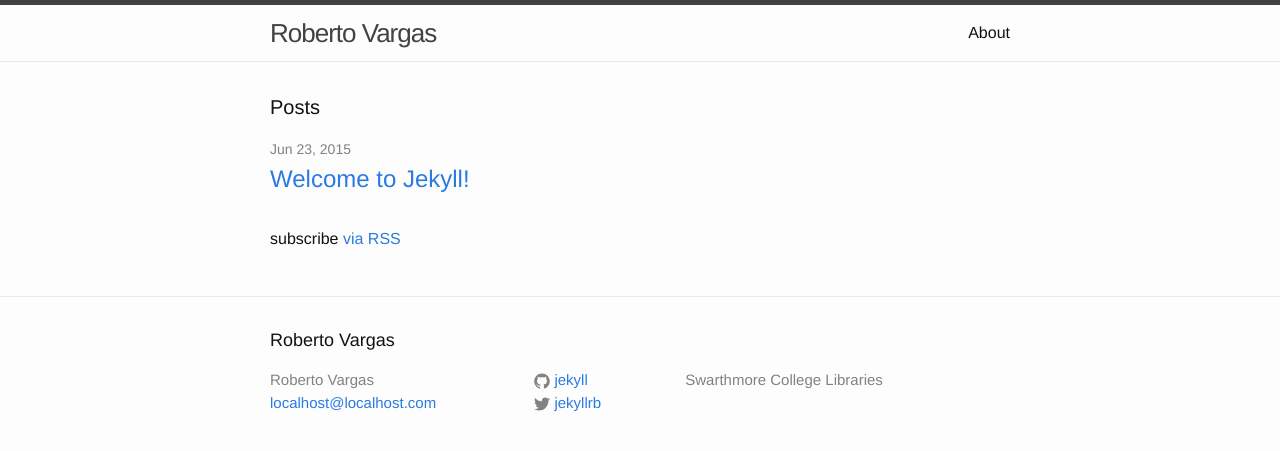
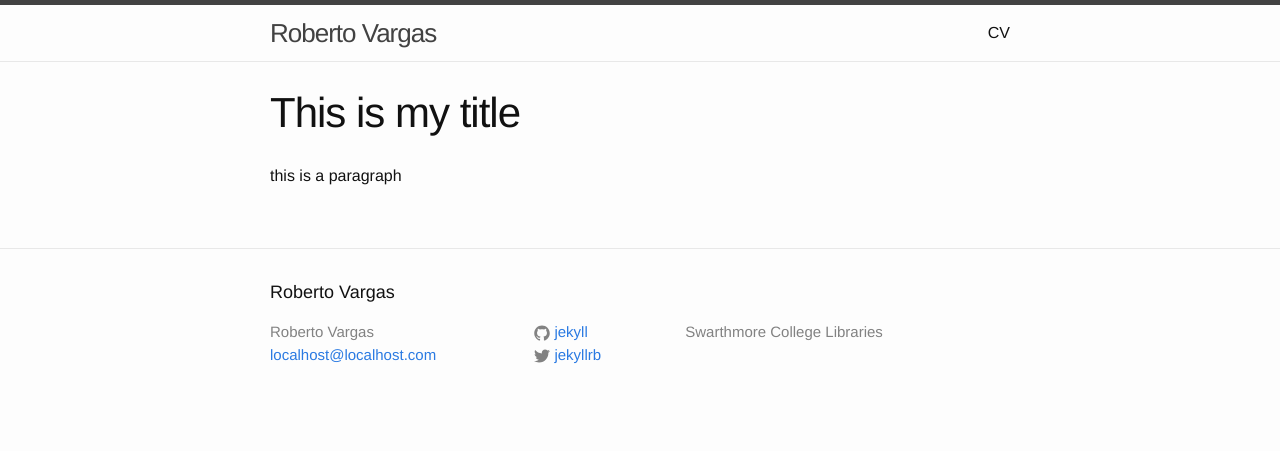
Before and after one commit to betovargas/betovargas.github.io, a Jekyll site: the page built from index.html, in a window 1280 px wide. Shown: the top 451 px of the page. Built offline with Jekyll 4.4.1, drawn with Linux system fonts in a browser that asks for light colours.

Commit message:
Changed index page

```diff
--- /dev/null
+++ b/_includes/home.html
@@ -0,0 +1,11 @@
+<div class="post">
+
+  <header class="post-header">
+    <h1 class="post-title">This is my title</h1>
+  </header>
+
+  <article class="post-content">
+    <p>this is a paragraph</p>
+  </article>
+
+</div>
--- a/_layouts/post.html
+++ b/_layouts/post.html
@@ -5,7 +5,7 @@
 
   <header class="post-header">
     <h1 class="post-title">{{ page.title }}</h1>
-    <p class="post-meta">{{ page.date | date: "%b %-d, %Y" }}{% if page.author %} • {{ page.author }}{% endif %}{% if page.meta %} • {{ page.meta }}{% endif %}</p>
+    <<p class="post-meta">{{ page.date | date: "%b %-d, %Y" }}{% if page.author %} • {{ page.author }}{% endif %}{% if page.meta %} • {{ page.meta }}{% endif %}</p>
   </header>
 
   <article class="post-content">
--- a/_sass/_layout.scss
+++ b/_sass/_layout.scss
@@ -178,6 +178,12 @@
     }
 }
 
+.post-home {
+    margin-left: 0;
+    margin-right: 0;
+    list-style: none;
+}
+
 .post-meta {
     font-size: $small-font-size;
     color: $grey-color;
--- a/about.md
+++ b/about.md
@@ -1,7 +1,7 @@
 ---
 layout: page
-title: About
-permalink: /about/
+title: CV
+permalink: /CV/
 ---
 
 This is the base Jekyll theme. You can find out more info about customizing your Jekyll theme, as well as basic Jekyll usage documentation at [jekyllrb.com](http://jekyllrb.com/)
--- a/index.html
+++ b/index.html
@@ -4,20 +4,6 @@
 
 <div class="home">
 
-  <h1 class="page-heading">Posts</h1>
-
-  <ul class="post-list">
-    {% for post in site.posts %}
-      <li>
-        <span class="post-meta">{{ post.date | date: "%b %-d, %Y" }}</span>
-
-        <h2>
-          <a class="post-link" href="{{ post.url | prepend: site.baseurl }}">{{ post.title }}</a>
-        </h2>
-      </li>
-    {% endfor %}
-  </ul>
-
-  <p class="rss-subscribe">subscribe <a href="{{ "/feed.xml" | prepend: site.baseurl }}">via RSS</a></p>
+  {% include home.html %}
 
 </div>
```
Also changed, not shown: 6 other files.
